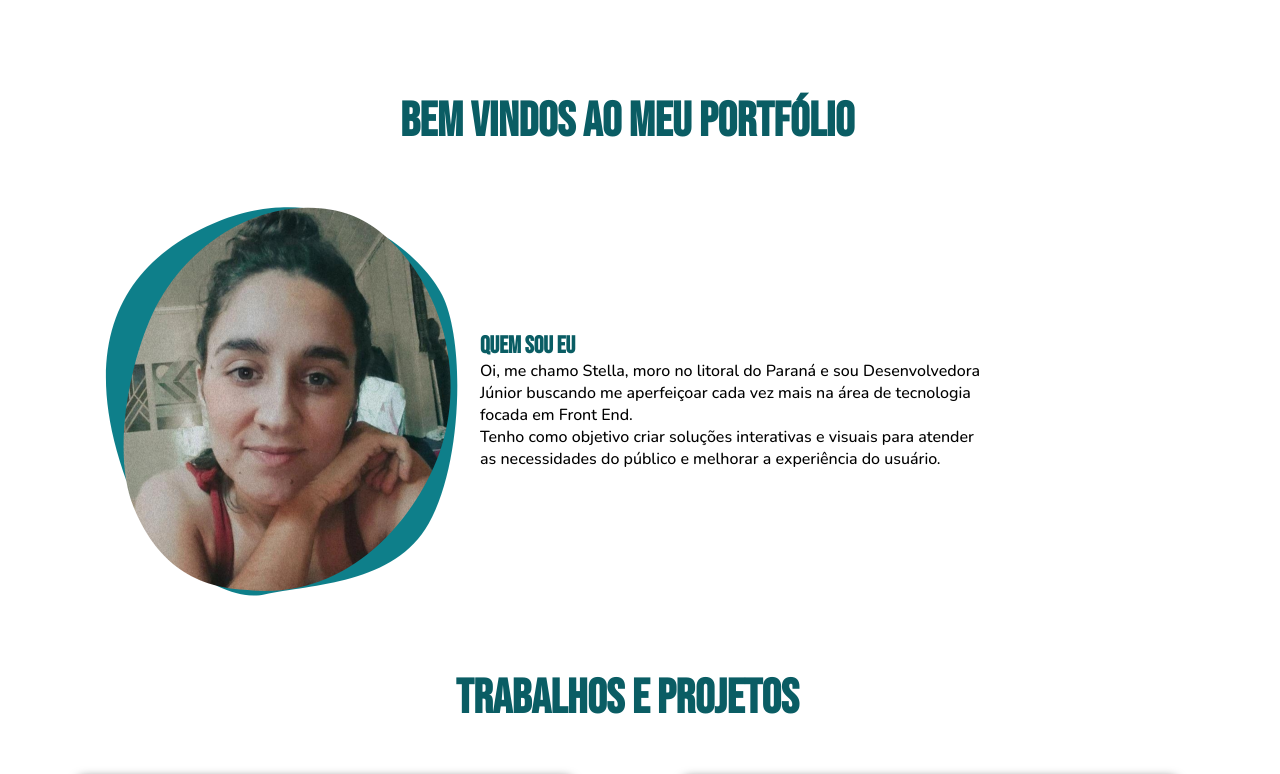
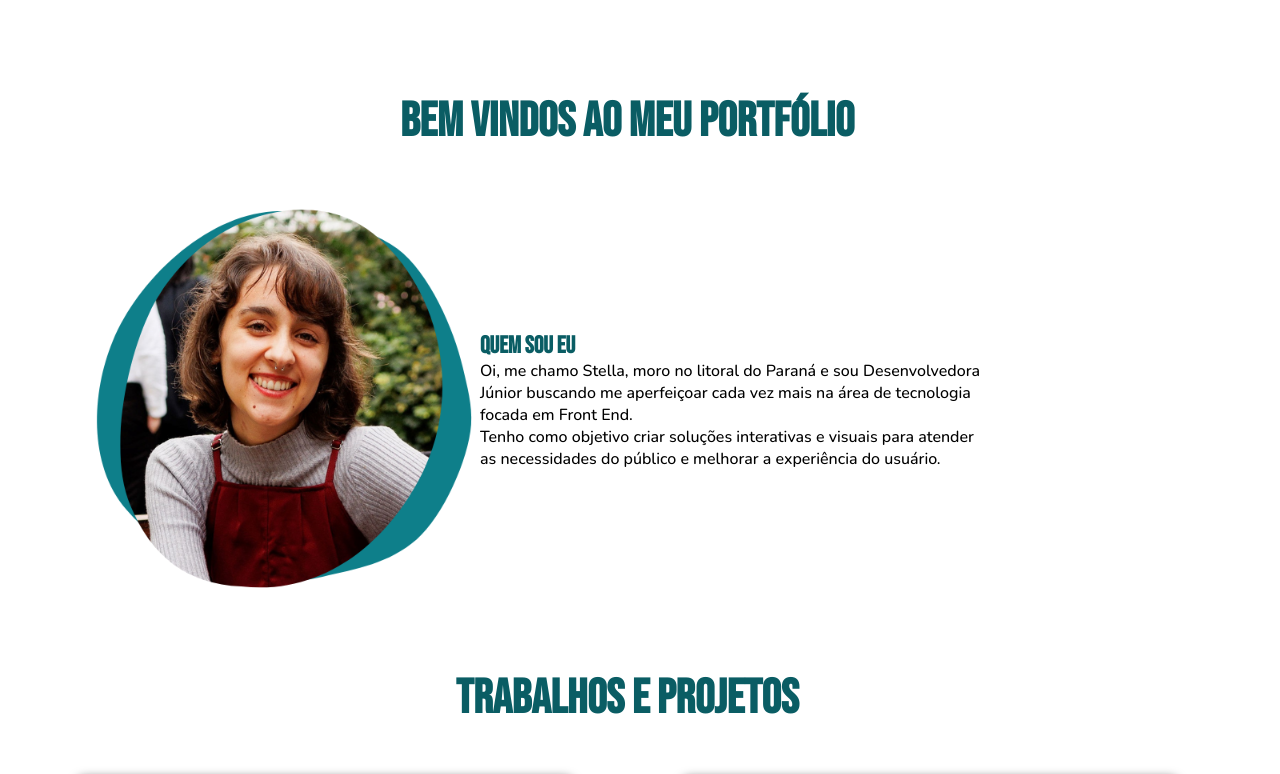
Before and after one commit to Stellazen/StellaPortfolio, a plain HTML site: page index.html in a window 1280 px wide. Shown: the part 676-1450 px from the top of the page. Drawn offline with nearby package versions, Linux system fonts and the light colour scheme.

Commit message:
foto nova

```diff
--- a/index.html
+++ b/index.html
@@ -18,7 +18,6 @@
 </head>
 <body>
     <header>
-        <!-- <div class="banner">imagem aqui</div>-->
         <nav class="nav">
             <ul>
                 <li><a href="https://github.com/StellaZen" target="_blank">Github <i class="devicon-github-original"></i></a>
@@ -43,7 +42,7 @@
 
         <h3 class="titulo-3">Bem Vindos ao meu portfólio</h3>
         <div class="quem" id="quem">
-        <img class="foto-stella" src="imagens/stella-semfundo.png"alt="foto Stella">
+        <img class="foto-stella" src="imagens/Stella.png"alt="foto Stella">
             <div class="texto">
                 <h4 class="quem-titulo">Quem sou eu</h4>
                 <p>Oi, me chamo Stella, moro no litoral do Paraná e sou Desenvolvedora Júnior buscando me aperfeiçoar cada vez mais na área de tecnologia focada em Front End.</p>
```
Also changed, not shown: imagens/Stella.png (added).
